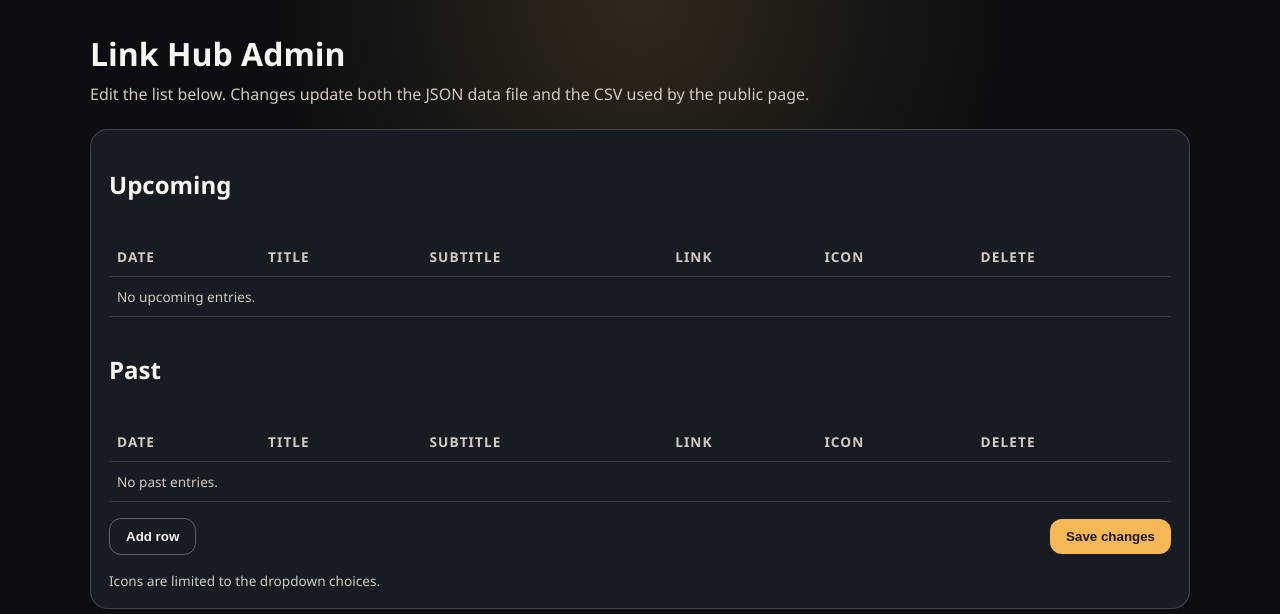
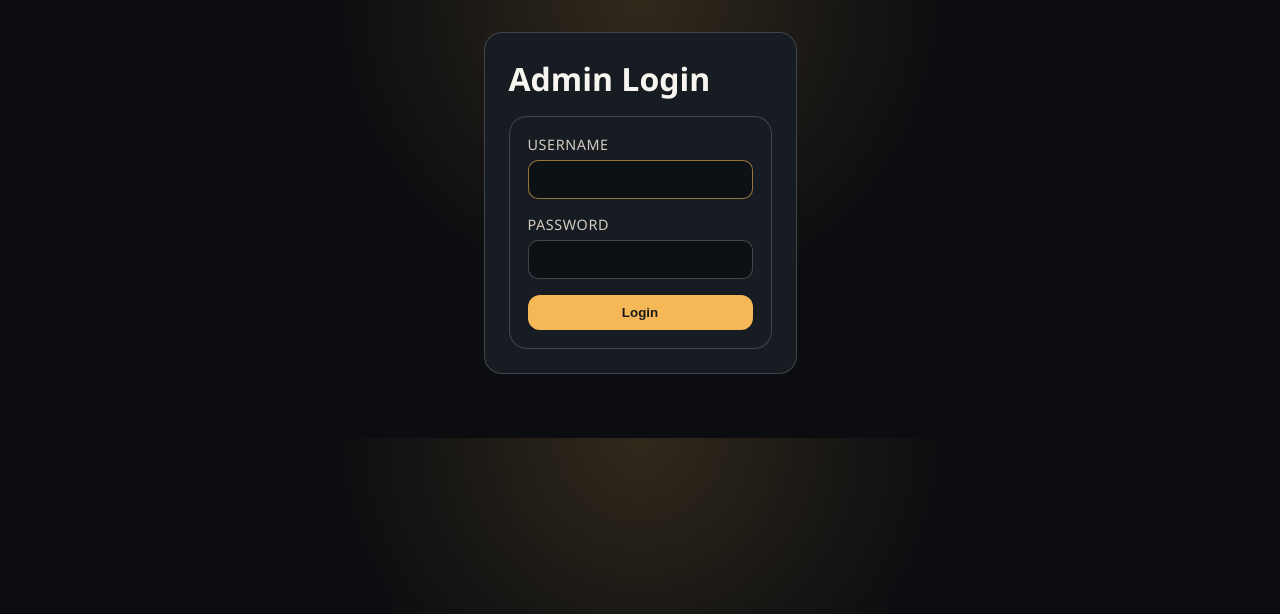
Before and after one commit to davidswinstead/web, a PHP site: page /admin/index.php in a window 1280 px wide. Shown: the top 614 px of the page. Run offline with PHP 8.4, Linux system fonts and the light colour scheme.

Commit message:
implemented login functionality

```diff
--- a/admin/index.php
+++ b/admin/index.php
@@ -1,6 +1,86 @@
 <?php
+session_start();
+
 $rootDir = dirname(__DIR__);
 $dbPath = $rootDir . "/data/links.sqlite";
+
+function isLoggedIn()
+{
+    if (isset($_SESSION["admin_user"])) {
+        return true;
+    }
+
+    if (isset($_COOKIE["admin_token"])) {
+        $token = $_COOKIE["admin_token"];
+        try {
+            $pdo = new PDO("sqlite:" . $GLOBALS["dbPath"]);
+            $pdo->setAttribute(PDO::ATTR_ERRMODE, PDO::ERRMODE_EXCEPTION);
+            $stmt = $pdo->prepare("SELECT id, username FROM users WHERE token = :token AND token_expires > :now LIMIT 1");
+            $stmt->execute([
+                ":token" => $token,
+                ":now" => date("c")
+            ]);
+            $user = $stmt->fetch(PDO::FETCH_ASSOC);
+            if ($user) {
+                $_SESSION["admin_user"] = $user["username"];
+                $_SESSION["admin_id"] = $user["id"];
+                return true;
+            }
+        } catch (Throwable $e) {
+            return false;
+        }
+    }
+
+    return false;
+}
+
+$login_error = "";
+
+if (!isLoggedIn() && $_SERVER["REQUEST_METHOD"] === "POST") {
+    $username = $_POST["username"] ?? "";
+    $password = $_POST["password"] ?? "";
+
+    try {
+        $pdo = new PDO("sqlite:" . $dbPath);
+        $pdo->setAttribute(PDO::ATTR_ERRMODE, PDO::ERRMODE_EXCEPTION);
+
+        $stmt = $pdo->prepare("SELECT id, username, password_hash FROM users WHERE username = :username LIMIT 1");
+        $stmt->execute([":username" => $username]);
+        $user = $stmt->fetch(PDO::FETCH_ASSOC);
+
+        if ($user && password_verify($password, $user["password_hash"])) {
+            $token = bin2hex(random_bytes(32));
+            $expires = date("c", time() + 90 * 24 * 60 * 60);
+
+            $updateStmt = $pdo->prepare("UPDATE users SET token = :token, token_expires = :expires WHERE id = :id");
+            $updateStmt->execute([
+                ":token" => $token,
+                ":expires" => $expires,
+                ":id" => $user["id"]
+            ]);
+
+            setcookie("admin_token", $token, time() + 90 * 24 * 60 * 60, "/admin/", "", true, true);
+            $_SESSION["admin_user"] = $user["username"];
+            $_SESSION["admin_id"] = $user["id"];
+            $loggedIn = true;
+        } else {
+            $login_error = "Invalid username or password.";
+        }
+    } catch (Throwable $e) {
+        $login_error = "Login error: " . $e->getMessage();
+    }
+}
+
+if (isset($_GET["logout"])) {
+    setcookie("admin_token", "", time() - 3600, "/admin/");
+    session_destroy();
+    header("Refresh: 0");
+    exit;
+}
+
+$loggedIn = isLoggedIn();
+
+$GLOBALS["dbPath"] = $dbPath;
 
 function h($value)
 {
@@ -149,12 +229,14 @@ try {
   $data = [];
 }
 
+if ($loggedIn) {
   $upcoming = array_values(array_filter($data, function ($item) {
     return isUpcomingDate($item["date"] ?? "");
   }));
   $past = array_values(array_filter($data, function ($item) {
     return !isUpcomingDate($item["date"] ?? "");
   }));
+}
 ?>
 <!DOCTYPE html>
 <html lang="en">
@@ -281,6 +363,47 @@ $past = array_values(array_filter($data, function ($item) {
       .help.inline {
         margin-top: 6px;
       }
+      .login-card {
+        max-width: 360px;
+        background: var(--card);
+        border: 1px solid var(--border);
+        border-radius: 18px;
+        padding: 24px;
+        display: grid;
+        gap: 16px;
+        margin: 0 auto;
+      }
+      .form-group {
+        display: grid;
+        gap: 6px;
+      }
+      .form-group label {
+        font-size: 0.9rem;
+        color: var(--muted);
+        text-transform: uppercase;
+        letter-spacing: 0.04em;
+      }
+      .form-group input[type="text"],
+      .form-group input[type="password"] {
+        background: #0d1116;
+        border: 1px solid rgba(255, 255, 255, 0.22);
+        color: var(--text);
+        padding: 10px 12px;
+        border-radius: 10px;
+        font-size: 0.95rem;
+      }
+      .form-group input:focus {
+        outline: none;
+        border-color: rgba(246, 184, 87, 0.6);
+      }
+      .login-error {
+        background: rgba(255, 96, 96, 0.15);
+        border: 1px solid rgba(255, 96, 96, 0.35);
+        color: var(--text);
+        padding: 12px 14px;
+        border-radius: 12px;
+        font-size: 0.9rem;
+      }
       @media (max-width: 900px) {
         body {
           padding: 20px 14px 40px;
@@ -340,6 +463,29 @@ $past = array_values(array_filter($data, function ($item) {
   </head>
   <body>
     <main>
+      <?php if (!$loggedIn) : ?>
+      <div class="login-card">
+        <h1>Admin Login</h1>
+        <?php if ($login_error) : ?>
+        <div class="login-error"><?php echo h($login_error); ?></div>
+        <?php endif; ?>
+        <form method="post">
+          <div class="form-group">
+            <label for="username">Username</label>
+            <input type="text" id="username" name="username" required autofocus />
+          </div>
+          <div class="form-group">
+            <label for="password">Password</label>
+            <input type="password" id="password" name="password" required />
+          </div>
+          <button type="submit" class="btn">Login</button>
+        </form>
+      </div>
+      <?php else : ?>
+      <div style="display: flex; justify-content: space-between; align-items: center; margin-bottom: 12px;">
+        <div></div>
+        <a href="?logout=1" style="color: var(--muted); text-decoration: none; font-size: 0.9rem;">Logout</a>
+      </div>
       <header>
         <h1>Link Hub Admin</h1>
         <p>Edit the list below. Changes update both the JSON data file and the CSV used by the public page.</p>
@@ -559,5 +705,6 @@ $past = array_values(array_filter($data, function ($item) {
         rows.appendChild(clone);
       });
     </script>
+    <?php endif; ?>
   </body>
 </html>
```
Also changed, not shown: admin/.htaccess (deleted), 1 other file. Lines whose indentation alone changed are shown as unchanged.
